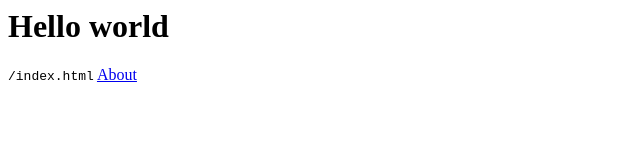
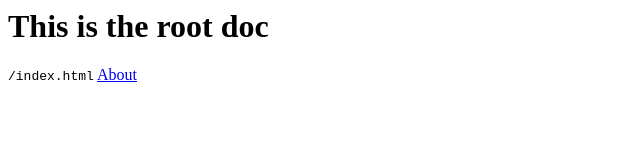
Before and after one commit to alukach/website-deployment-test, a plain HTML site: page index.html in a window 1280 px wide. Shown: the whole page, without its empty margins (0-640 px from the left). Drawn offline with Linux system fonts and the light colour scheme.

Commit message:
Trigger redeploy
Want to see if Amplify gives deployment indications

```diff
--- a/index.html
+++ b/index.html
@@ -1,7 +1,7 @@
 <html>
 
 <body>
-    <h1>Hello world</h1>
+    <h1>This is the root doc</h1>
     <code>/index.html</code>
 
     <a href="/about">About</a>
```
